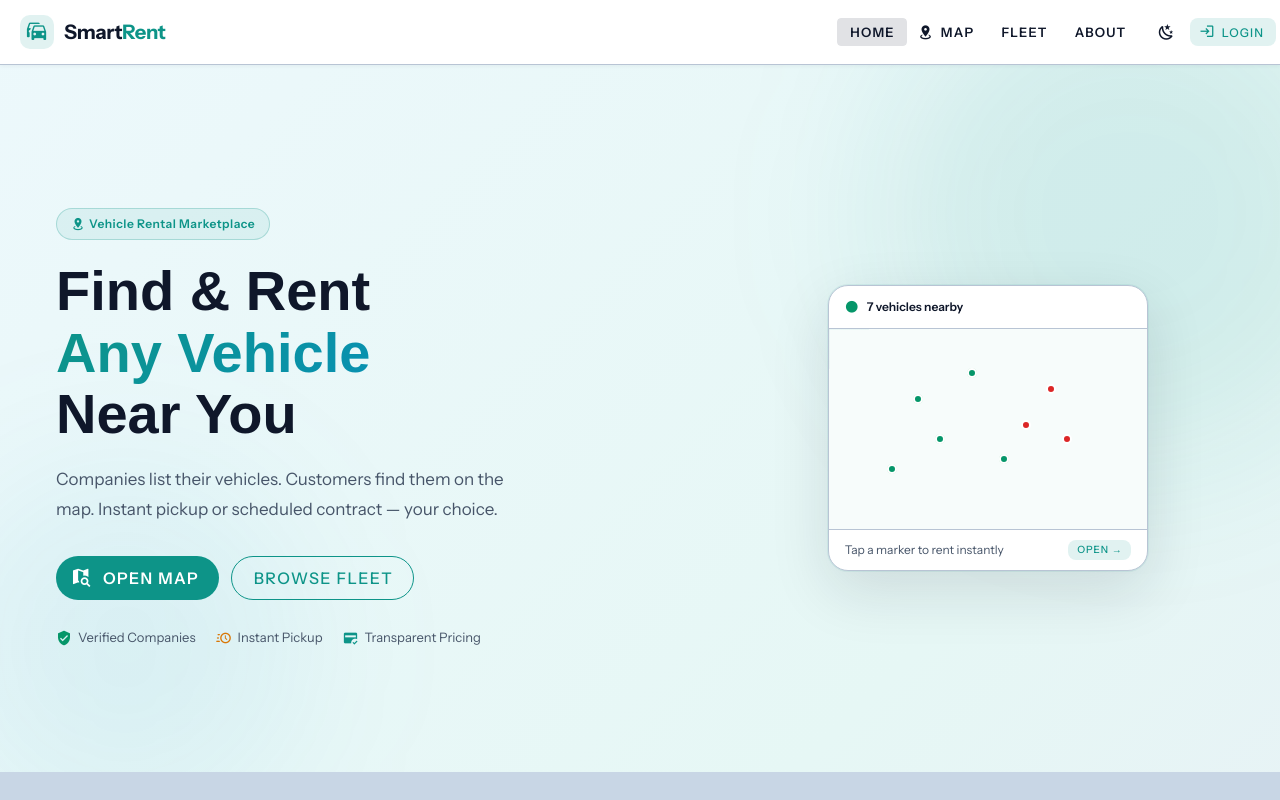
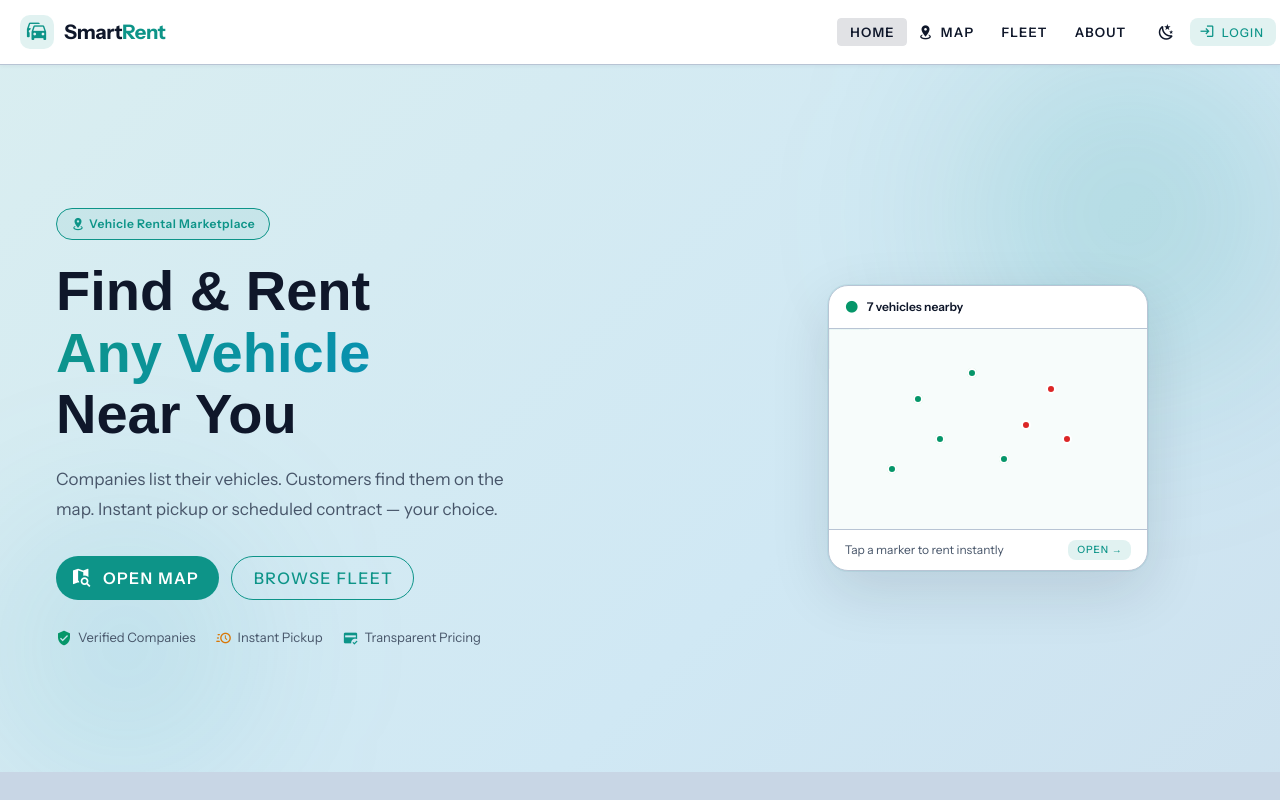
Before and after one commit to Kernel-Hunter/smart-vehicle-rental-system, a Vue app in the folder frontend/: page / in a window 1280 px wide. Shown: the top 800 px of the page. Built offline with nearby package versions, Linux system fonts and the light colour scheme; a web font is replaced by a local one.

Commit message:
Add files via upload

```diff
--- a/frontend/src/views/HomeView.vue
+++ b/frontend/src/views/HomeView.vue
@@ -279,15 +279,16 @@ export default {
 }
 
 .v-theme--light .hero-section {
-  background: linear-gradient(135deg, #e8eef6 0%, #f0f9ff 40%, #e6f7f5 80%, #e8eef6 100%);
+  /* More distinct stops so the animation is actually visible */
+  background: linear-gradient(135deg, #c8d6e5 0%, #ddf0ef 35%, #d0e8f4 65%, #c8d6e5 100%);
   background-size: 300% 300%;
-  animation: gradient-shift 12s ease infinite;
+  animation: gradient-shift 10s ease infinite;
 }
 
 .v-theme--dark .hero-section {
   background: linear-gradient(135deg, #0a0f1e 0%, #0d1a2e 40%, #061a1a 80%, #0a0f1e 100%);
   background-size: 300% 300%;
-  animation: gradient-shift 12s ease infinite;
+  animation: gradient-shift 10s ease infinite;
 }
 
 .hero-bg-orb {
@@ -299,12 +300,12 @@ export default {
 }
 .orb-1 {
   width: 500px; height: 500px;
-  background: rgba(13, 148, 136, 0.1);
+  background: radial-gradient(circle, rgba(13,148,136,0.22) 0%, rgba(13,148,136,0) 70%);
   top: -100px; right: -100px;
 }
 .orb-2 {
   width: 350px; height: 350px;
-  background: rgba(8, 145, 178, 0.07);
+  background: radial-gradient(circle, rgba(8,145,178,0.18) 0%, rgba(8,145,178,0) 70%);
   bottom: -50px; left: -50px;
 }
 
@@ -313,15 +314,21 @@ export default {
 .hero-badge {
   display: inline-flex;
   align-items: center;
-  border: 1px solid rgba(13, 148, 136, 0.25);
   color: rgb(var(--v-theme-primary));
-  background: rgba(13, 148, 136, 0.08);
   padding: 6px 14px;
   border-radius: 20px;
   font-size: 12px;
   font-weight: 600;
   letter-spacing: 0.5px;
   margin-bottom: 20px;
+}
+.v-theme--light .hero-badge {
+  border: 1.5px solid #0d9488;
+  background: rgba(13,148,136,0.08);
+}
+.v-theme--dark .hero-badge {
+  border: 1px solid rgba(45,212,191,0.3);
+  background: rgba(45,212,136,0.08);
 }
 
 .hero-title {
--- a/frontend/src/views/MapView.vue
+++ b/frontend/src/views/MapView.vue
@@ -579,13 +579,19 @@ export default {
 
 /* ── Sidebar ── */
 .map-sidebar {
-  background: rgb(var(--v-theme-surface));
-  border: 1.5px solid #b8c4d4;
   border-radius: 20px;
   overflow-y: auto;
   padding: 16px;
 }
-.v-theme--dark .map-sidebar { border-color: rgba(255,255,255,0.08); }
+.v-theme--light .map-sidebar {
+  background: #ffffff;
+  border: 1.5px solid #94a3b8;
+  box-shadow: 0 2px 12px rgba(15,23,42,0.08);
+}
+.v-theme--dark .map-sidebar {
+  background: rgb(var(--v-theme-surface));
+  border: 1px solid rgba(255,255,255,0.08);
+}
 
 .sidebar-title {
   font-family: 'Cabinet Grotesk', sans-serif;
@@ -646,12 +652,15 @@ export default {
   display: flex;
   align-items: center;
   gap: 12px;
-  background: rgba(13, 148, 136, 0.06);
   border-radius: 12px;
   padding: 14px;
   margin-bottom: 16px;
 }
-.v-theme--dark .pricing-row { background: rgba(45,212,191,0.08); }
+.v-theme--light .pricing-row {
+  background: #e8f5f3;
+  border: 1.5px solid #94a3b8;
+}
+.v-theme--dark .pricing-row { background: rgba(45,212,191,0.08); border: 1px solid rgba(45,212,191,0.12); }
 .price-box    { display: flex; flex-direction: column; align-items: center; flex: 1; }
 .price-amount { font-family: 'Cabinet Grotesk', sans-serif; font-size: 20px; font-weight: 700; color: rgb(var(--v-theme-primary)); }
 .price-unit   { font-size: 11px; color: rgb(var(--v-theme-on-surface-variant)); }
```
